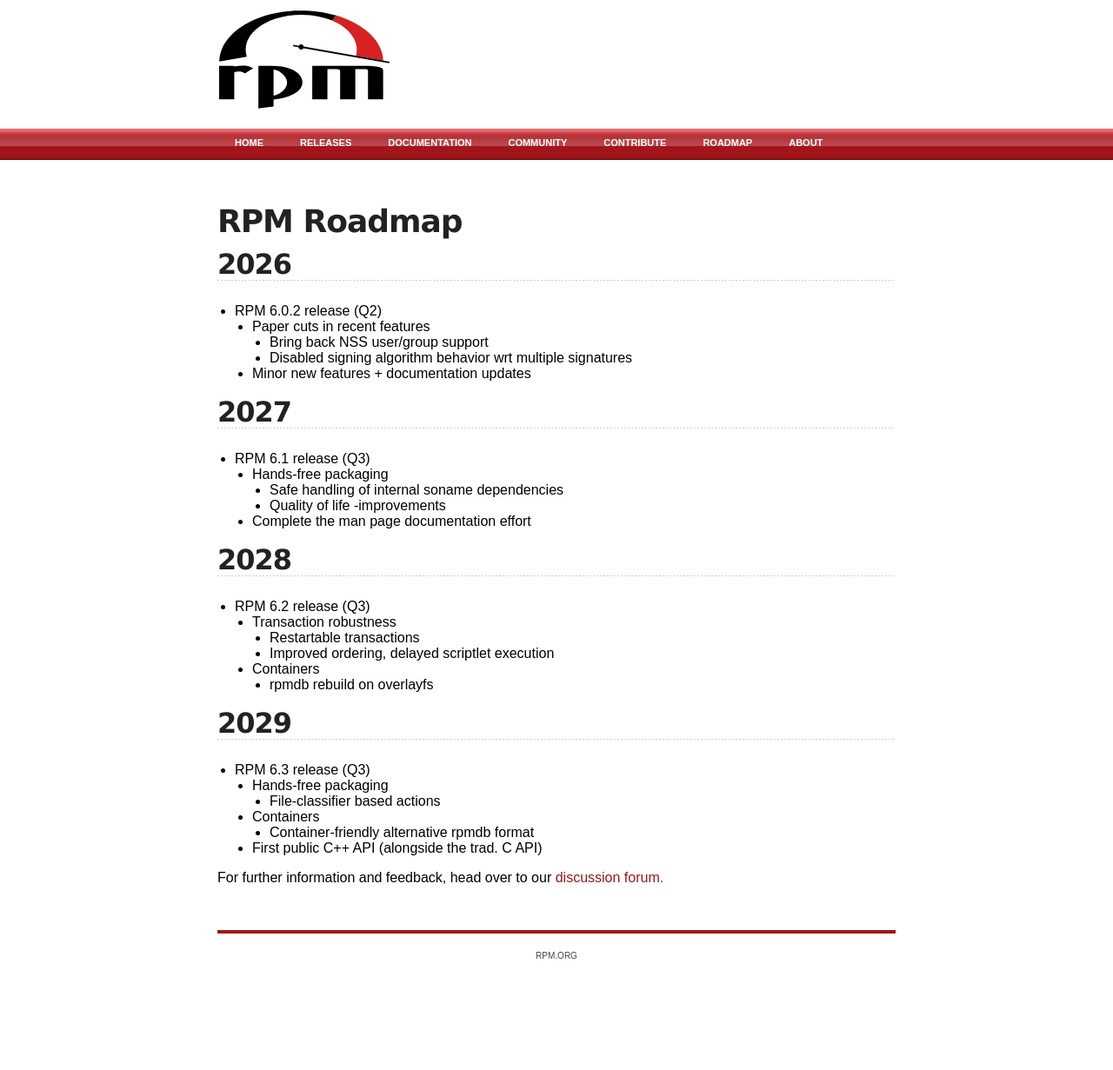
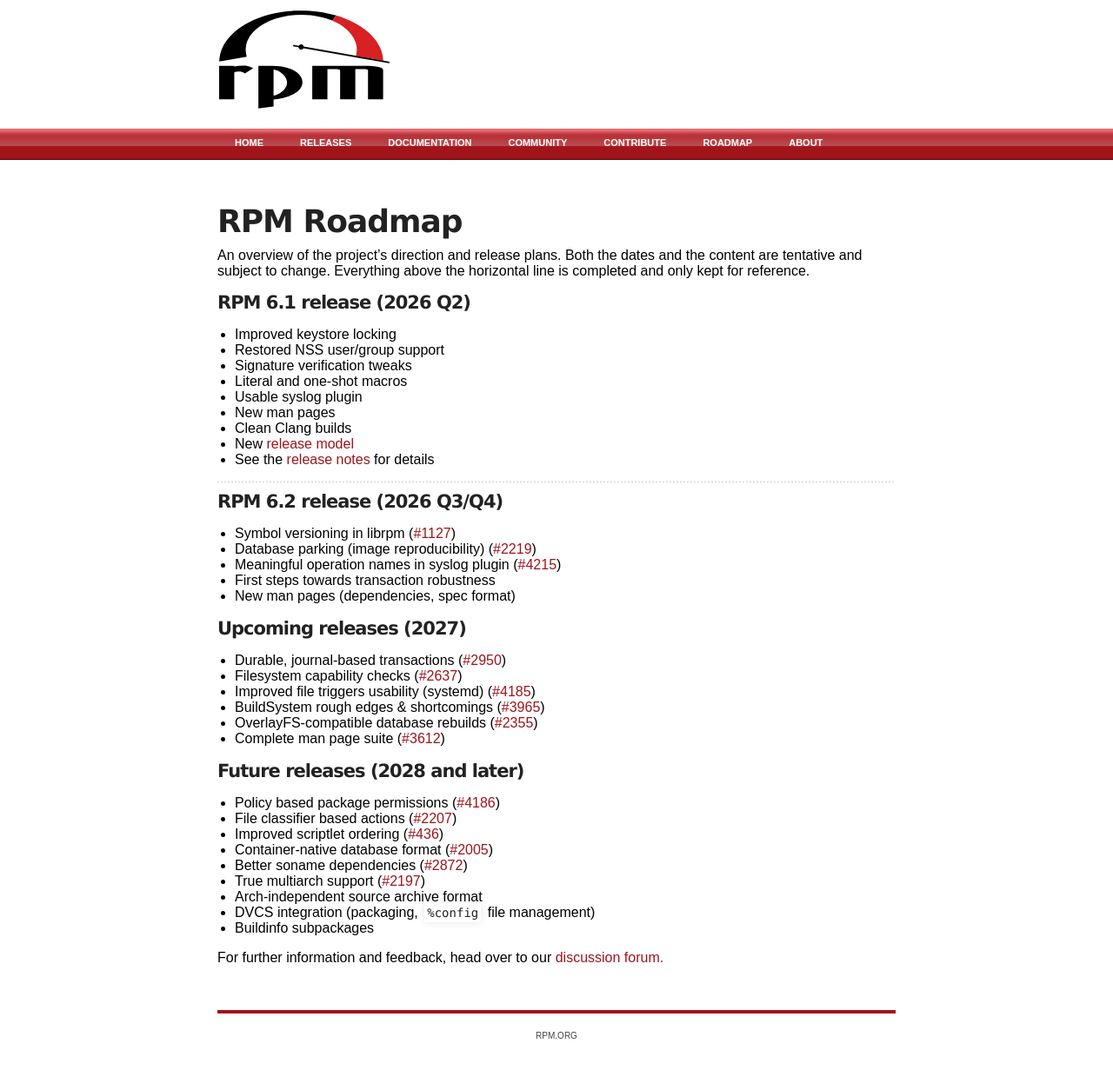
Before and after one commit to rpm-software-management/rpm-web, a Jekyll site: the page built from roadmap.md, in a window 1280 px wide. Shown: the whole page at 87% size. Built offline with Jekyll 4.4.1, drawn with Linux system fonts in a browser that asks for light colours; before the commit the page ends 1139 px from its top, so only the background shows below that.

Commit message:
Update roadmap

```diff
--- a/roadmap.md
+++ b/roadmap.md
@@ -5,34 +5,47 @@ title: rpm.org - Roadmap
 
 # RPM Roadmap
 
-## 2026
-* RPM 6.0.2 release (Q2)
-  * Paper cuts in recent features
-    * Bring back NSS user/group support
-    * Disabled signing algorithm behavior wrt multiple signatures
-  * Minor new features + documentation updates
+An overview of the project's direction and release plans. Both the dates and
+the content are tentative and subject to change. Everything above the
+horizontal line is completed and only kept for reference.
 
-## 2027
-* RPM 6.1 release (Q3)
-  * Hands-free packaging
-    * Safe handling of internal soname dependencies
-    * Quality of life -improvements
-  * Complete the man page documentation effort
+#### RPM 6.1 release (2026 Q2)
+* Improved keystore locking
+* Restored NSS user/group support
+* Signature verification tweaks
+* Literal and one-shot macros
+* Usable syslog plugin
+* New man pages
+* Clean Clang builds
+* New [release model](../2026/05/11/release-cycle.html)
+* See the [release notes](../releases/6.1.0) for details
 
-## 2028
-* RPM 6.2 release (Q3)
-  * Transaction robustness
-    * Restartable transactions
-    * Improved ordering, delayed scriptlet execution
-  * Containers
-    * rpmdb rebuild on overlayfs
+---
 
-## 2029
-* RPM 6.3 release (Q3)
-  * Hands-free packaging
-    * File-classifier based actions
-  * Containers
-    * Container-friendly alternative rpmdb format
-  * First public C++ API (alongside the trad. C API)
+#### RPM 6.2 release (2026 Q3/Q4)
+* Symbol versioning in librpm (#1127)
+* Database parking (image reproducibility) (#2219)
+* Meaningful operation names in syslog plugin (#4215)
+* First steps towards transaction robustness
+* New man pages (dependencies, spec format)
+
+#### Upcoming releases (2027)
+* Durable, journal-based transactions (#2950)
+* Filesystem capability checks (#2637)
+* Improved file triggers usability (systemd) (#4185)
+* BuildSystem rough edges & shortcomings (#3965)
+* OverlayFS-compatible database rebuilds (#2355)
+* Complete man page suite (#3612)
+
+#### Future releases (2028 and later)
+* Policy based package permissions (#4186)
+* File classifier based actions (#2207)
+* Improved scriptlet ordering (#436)
+* Container-native database format (#2005)
+* Better soname dependencies (#2872)
+* True multiarch support (#2197)
+* Arch-independent source archive format
+* DVCS integration (packaging, `%config` file management)
+* Buildinfo subpackages
 
 For further information and feedback, head over to our [discussion forum.](https://github.com/rpm-software-management/rpm/discussions/2982)
```
